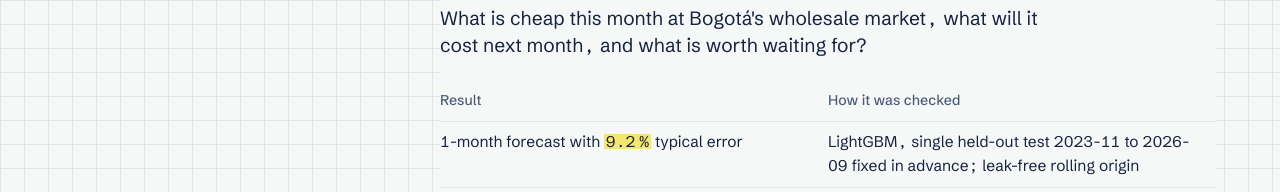
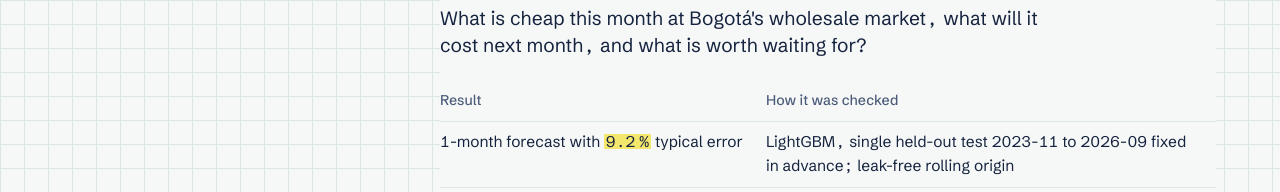
Before and after one commit to JohanGB/JohanGB.github.io, a plain HTML site: page index.html in a window 1280 px wide. Shown: the part 576-768 px from the top of the page. Drawn offline with Linux system fonts and the light colour scheme.

Commit message:
Ajusta columnas de las tablas

```diff
--- a/index.html
+++ b/index.html
@@ -81,7 +81,7 @@
   .comprobado th, .comprobado td { text-align: left; vertical-align: top; padding: .55rem .9rem .55rem 0; border-top: 1px solid var(--reticula); }
   .comprobado thead th { font-weight: 500; color: var(--tinta-suave); border-top: 0; font-size: .88rem; }
   .comprobado { table-layout: fixed; }
-  .comprobado td:nth-child(-n+2) { width: 42%; }
+  .comprobado th:nth-child(-n+2), .comprobado td:nth-child(-n+2) { width: 42%; }
   mark { background: linear-gradient(transparent 12%, var(--resaltador) 12%, var(--resaltador) 88%, transparent 88%); color: inherit; padding: 0 .12em; }
   .pie-proyecto { display: flex; flex-wrap: wrap; gap: .4rem 1.75rem; font-size: .92rem; color: var(--tinta-suave); }
   .pie-proyecto strong { color: var(--verificado); font-weight: 700; }
```
